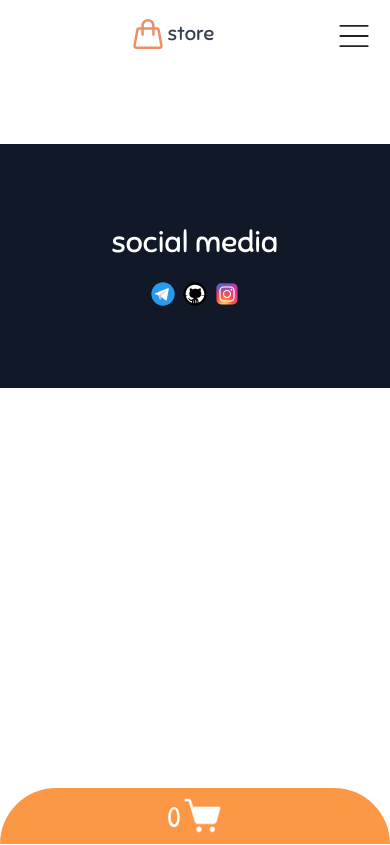
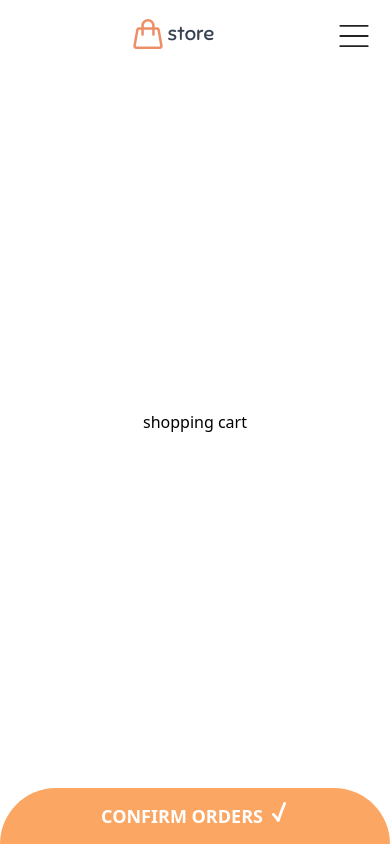
Before and after one commit to Amir-username/storeapp, a React (Vite) app: page /cart in a window 390 px wide. Shown: the top 845 px of the page. Built offline with nearby package versions, Linux system fonts and the light colour scheme; no server answers.

Commit message:
added bottom navigation for cart page

```diff
--- a/src/App.jsx
+++ b/src/App.jsx
@@ -16,6 +16,7 @@ import { useStore } from "./customHooks/useStore";
 import { cartReducer } from "./reducer/cartReducer";
 import ProductDetails from "./components/Products/ProductDetails";
 import BottomNav from "./components/BottomNav/BottomNav";
+import CartPage from "./components/Cart/CartPage";
 
 export const StoreProvider = createContext({});
 export const CartProvider = createContext({});
@@ -77,6 +78,7 @@ function App() {
               index
               element={<ProductDetails />}
             />
+            <Route path="cart/" element={<CartPage />} />
           </Routes>
         </StoreProvider.Provider>
         <Footer />
--- a/src/components/BottomNav/BottomNav.jsx
+++ b/src/components/BottomNav/BottomNav.jsx
@@ -1,20 +1,41 @@
 import { useContext } from "react";
+import { CartProvider } from "../../App";
+import { Link, useLocation } from "react-router-dom";
+
 import CARTWHITE from "../../assets/CARTWHITE.png";
-import { CartProvider } from "../../App";
+import CHECK from "../../assets/CHECK.svg";
 
 function BottomNav() {
+  const { pathname } = useLocation();
+  console.log(pathname);
+
   const { count } = useContext(CartProvider);
 
   return (
-    <div
-      className="flex items-center justify-center md:hidden w-full
-     bg-orange-400 h-14 fixed bottom-0 opacity-95 rounded-t-full"
-    >
-      <div className="flex gap-0.5">
-        <span className="text-3xl font-patrick mt-0.5 text-white">{count}</span>
-        <img src={CARTWHITE} className="w-10 h-10" />
+    <Link to={"/cart"}>
+      <div
+        className="flex items-center justify-center md:hidden w-full hover:bg-orange-500 hover:opacity-95
+     bg-orange-400 h-14 fixed bottom-0 opacity-80 rounded-t-full cursor-pointer"
+      >
+        <div className="flex gap-0.5">
+          {pathname === "/cart" ? (
+            <>
+              <div className="text-lg font-semibold text-white uppercase">
+                Confirm Orders
+              </div>
+              <img src={CHECK} className="w-5 h-5 ml-1" />
+            </>
+          ) : (
+            <>
+              <span className="text-3xl font-patrick mt-0.5 text-white">
+                {count}
+              </span>
+              <img src={CARTWHITE} className="w-10 h-10" />
+            </>
+          )}
+        </div>
       </div>
-    </div>
+    </Link>
   );
 }
 
--- a/src/components/Cart/Cart.jsx
+++ /dev/null
@@ -1,9 +0,0 @@
-function Cart() {
-    return (
-        <div>
-
-        </div>
-    );
-}
-
-export default Cart;
--- /dev/null
+++ b/src/components/Cart/CartPage.jsx
@@ -0,0 +1,9 @@
+function CartPage() {
+    return (
+        <div className="flex justify-center items-center h-screen">
+            shopping cart
+        </div>
+    );
+}
+
+export default CartPage;
--- a/src/components/Navbar/Cart.jsx
+++ b/src/components/Navbar/Cart.jsx
@@ -1,11 +1,13 @@
 import { useContext } from "react";
 import CART from "../../assets/CART.png";
 import { CartProvider } from "../../App";
+import { Link } from "react-router-dom";
 
 function Cart() {
   const { count } = useContext(CartProvider);
 
   return (
+    <Link to={"/cart"}>
       <div
         className="md:flex hidden md:visible items-center gap-2 ring-1 ring-orange-100 hover:ring-orange-300 p-3
          rounded-lg cursor-pointer"
@@ -13,6 +15,7 @@ function Cart() {
         <div className="text-xl text-orange-400">{count}</div>
         <img src={CART} className="w-8 h-8" />
       </div>
+    </Link>
   );
 }
 
```
Also changed, not shown: src/assets/CHECK.svg (added). Lines whose indentation alone changed are shown as unchanged.
